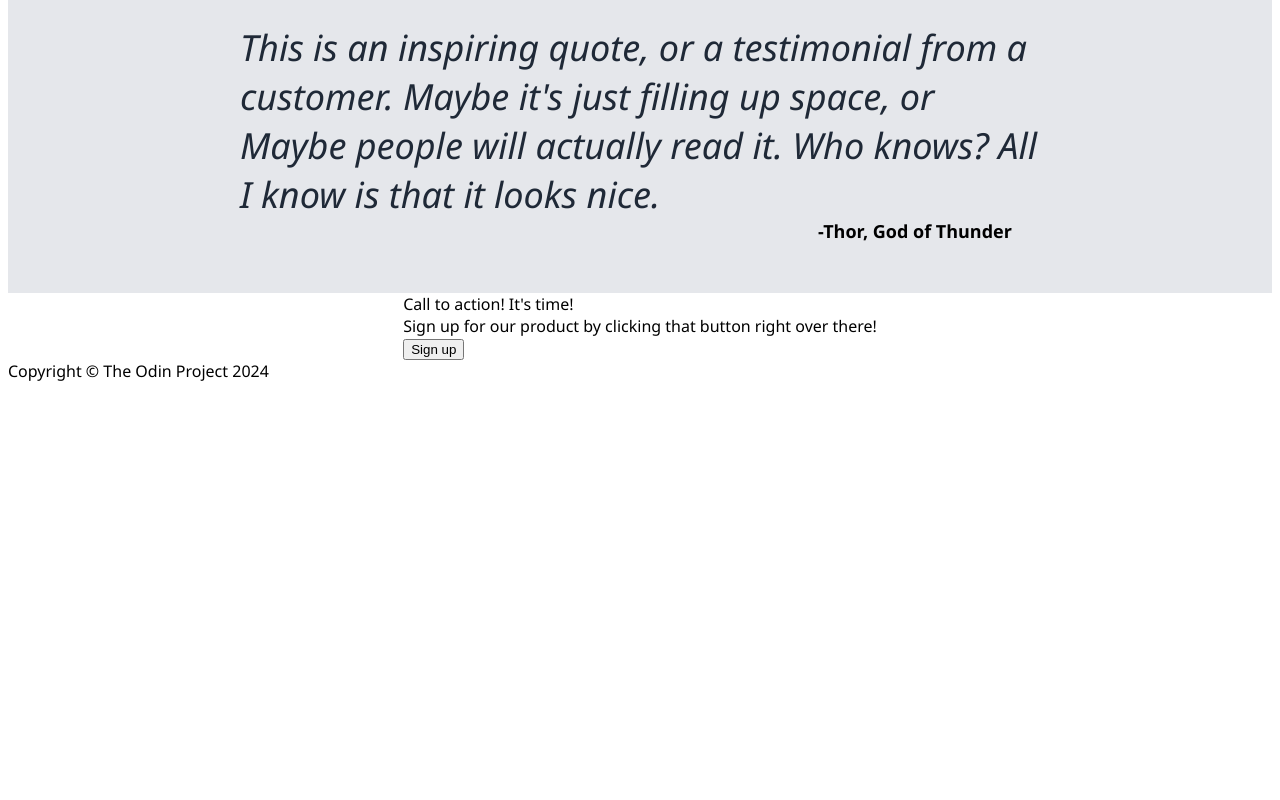
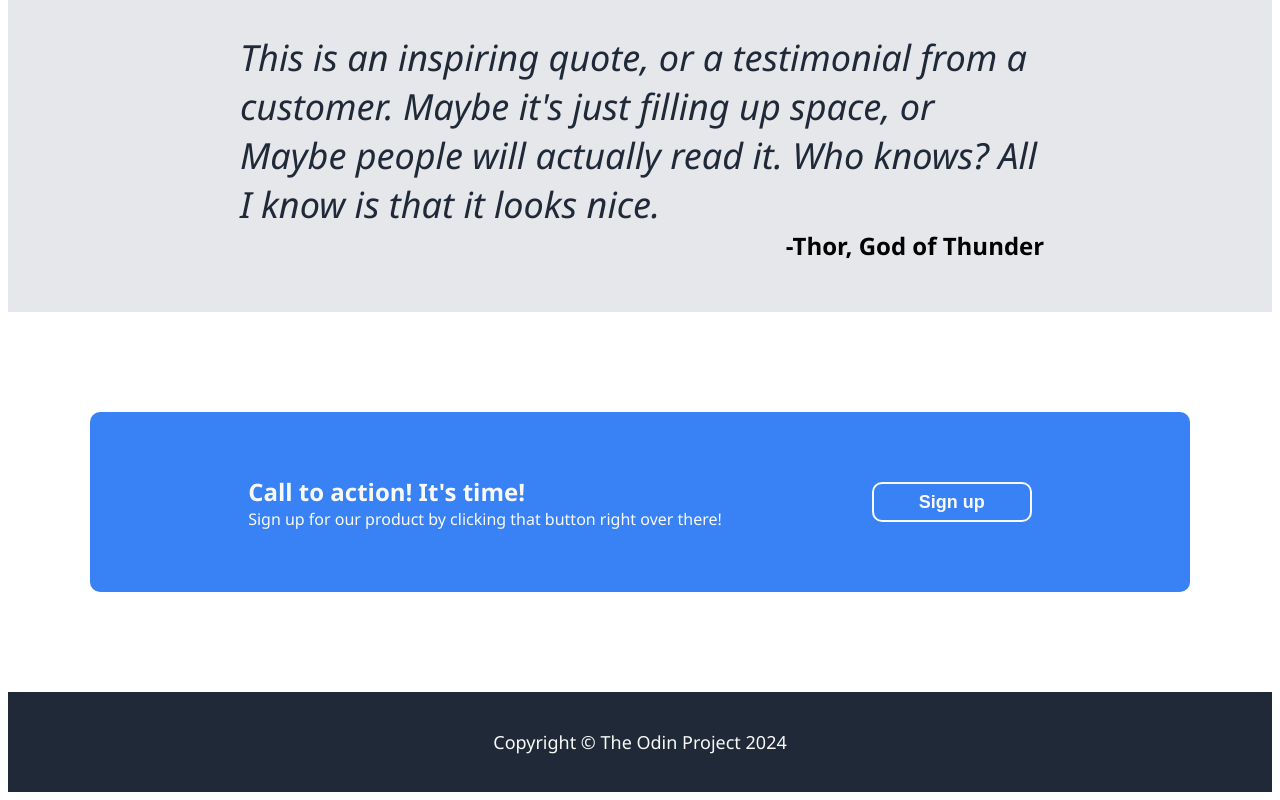
Before and after one commit to drevilwav/odin-landing-page, a plain HTML site: page index.html in a window 1280 px wide. Shown: the part 1237-2037 px from the top of the page. Before the commit the page ends 1627 px from the top, so only its background shows below. Drawn offline with Linux system fonts and the light colour scheme.

Commit message:
feat: add footer

```diff
--- a/styles.css
+++ b/styles.css
@@ -33,7 +33,7 @@ header {
   max-width: 1200px;
   margin: auto;
   gap: 500px;
-  margin-top: 10px;
+  margin-top: 20px;
 }
 
 .nav-right {
@@ -68,7 +68,7 @@ header {
   color:#f9faf8;
   background-color: #3882f6;
   height: 40px;
-  width: 120px;
+  width: 160px;
   border-radius: 10px;
   border: none;
   font-size: 18px;
@@ -131,9 +131,51 @@ main {
 }
 
 .quote-autor {
-  font-size: 18px;
+  font-size: 24px;
   font-weight: 700;
   margin-bottom: 50px;
   align-self: center;
   margin-left: 550px;
 }
+
+.action {
+  display: flex;
+  flex-direction: row;
+  gap: 150px;
+  background-color: #3882f6;
+  height: 180px;
+  width: 1100px;
+  border-radius: 10px;
+  color:#f9faf8;
+  align-items: center;
+  justify-content: center;
+  margin-top: 100px;
+  margin-bottom: 100px;
+}
+
+.action-title {
+  font-size: 24px;
+  font-weight: 700;
+}
+
+.action-button {
+  height: 40px;
+  width: 160px;
+  border-radius: 10px;
+  border-style: solid;
+  border-color: #f9faf8;
+  background-color: #3882f6;
+  color:#f9faf8;
+  font-size: 18px;
+  font-weight: 600;
+}
+
+footer {
+  font-size: 18px;
+  background-color: #1f2937;
+  color: #f9faf8;
+  display: flex;
+  justify-content: center;
+  align-items: center;
+  height: 100px;
+}
```
